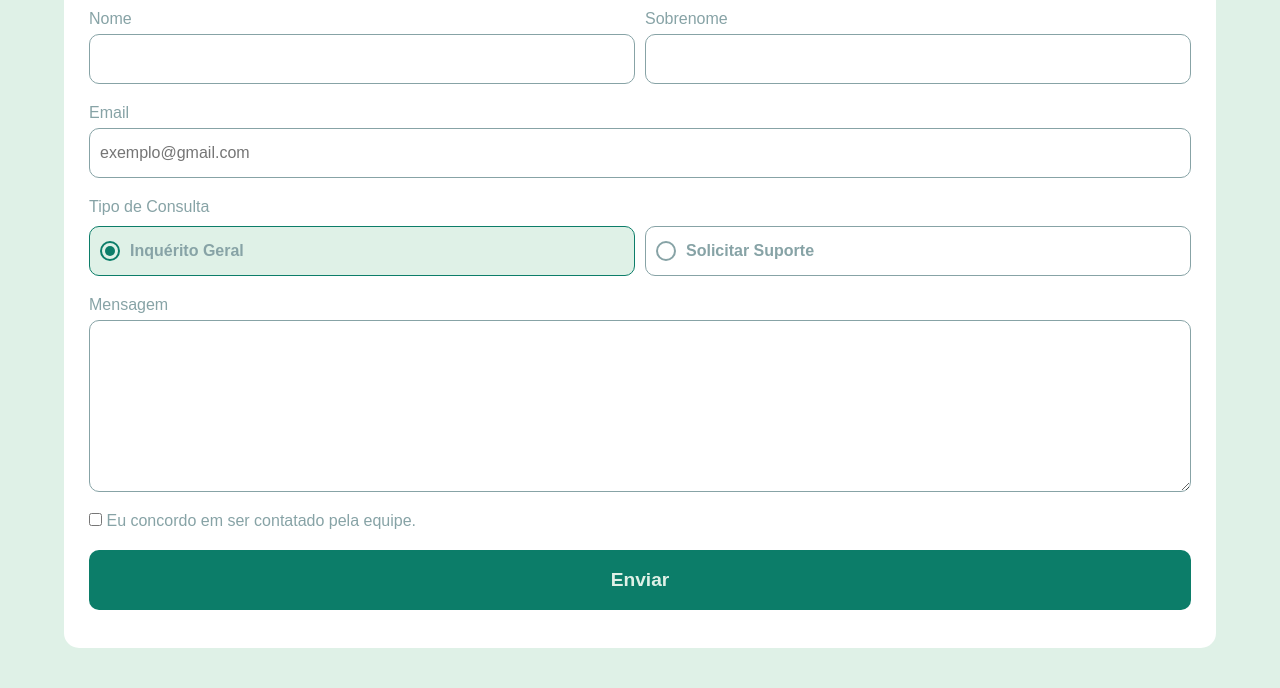
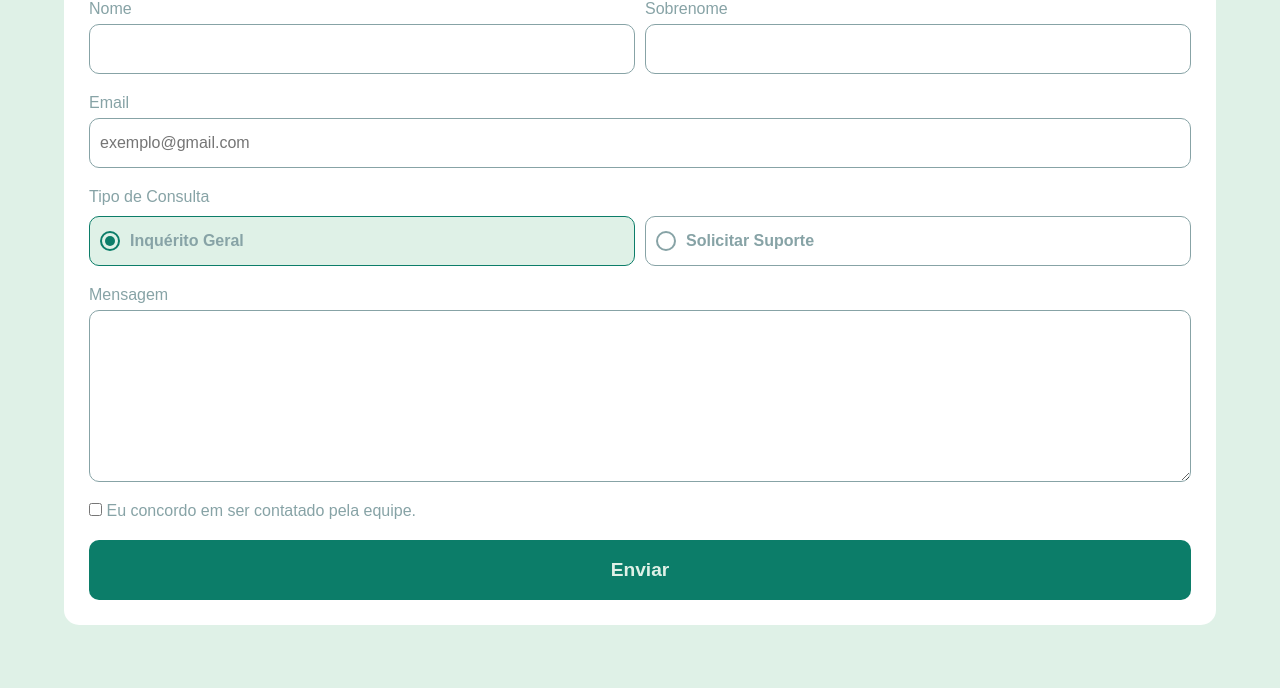
Before and after one commit to BrunoAguiar51/Tela-de-contatenos, a website: page index.html in a window 1280 px wide. Shown: the part 112-800 px from the top of the page. Drawn offline with Linux system fonts and the light colour scheme.

Commit message:
ajustando erro de sobreposição

```diff
--- a/style.scss
+++ b/style.scss
@@ -12,14 +12,14 @@ body {
     background-color: #dff1e7;
     display: grid;
     place-items: center;
-    min-height: 100vh;
+    min-height: 90vh;
 
     main {
         background-color: white;
         width: 90vw;
         border-radius: 15px;
         padding: 25px;
-        height: 90vh;
+        margin: 30px 0;
 
         form {
             display: flex;
```
Also changed, not shown: style.css.
